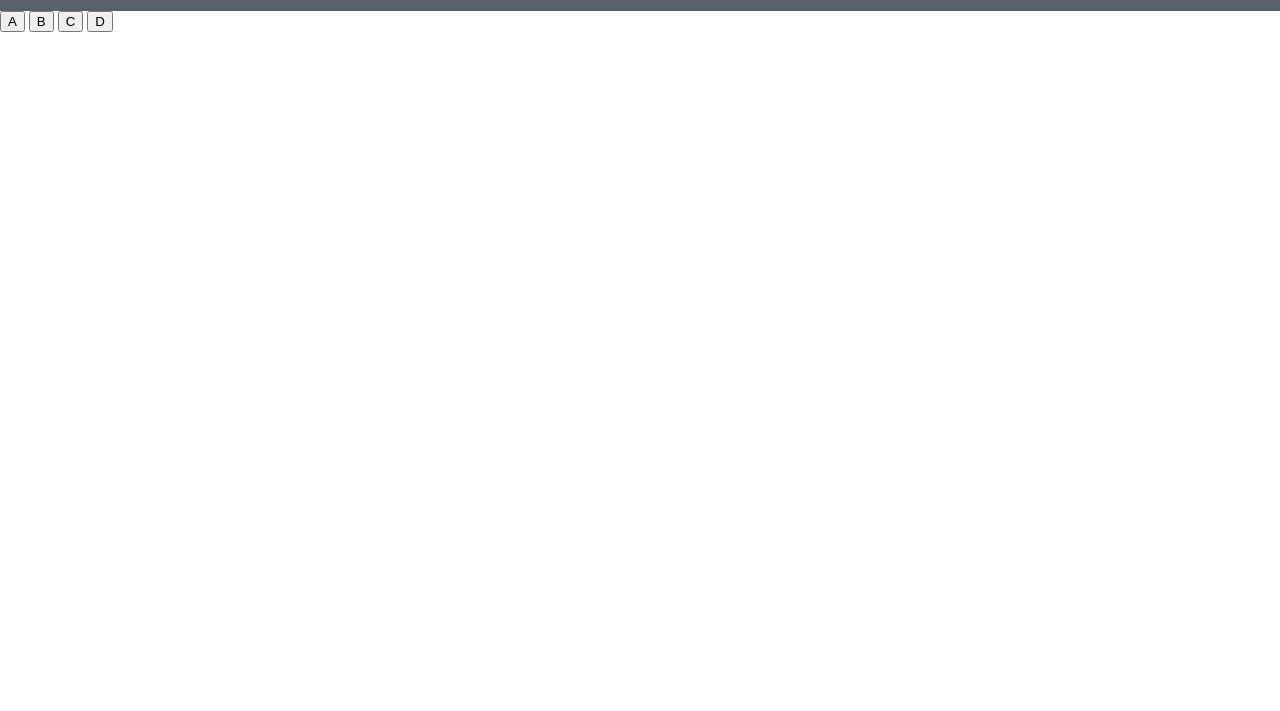
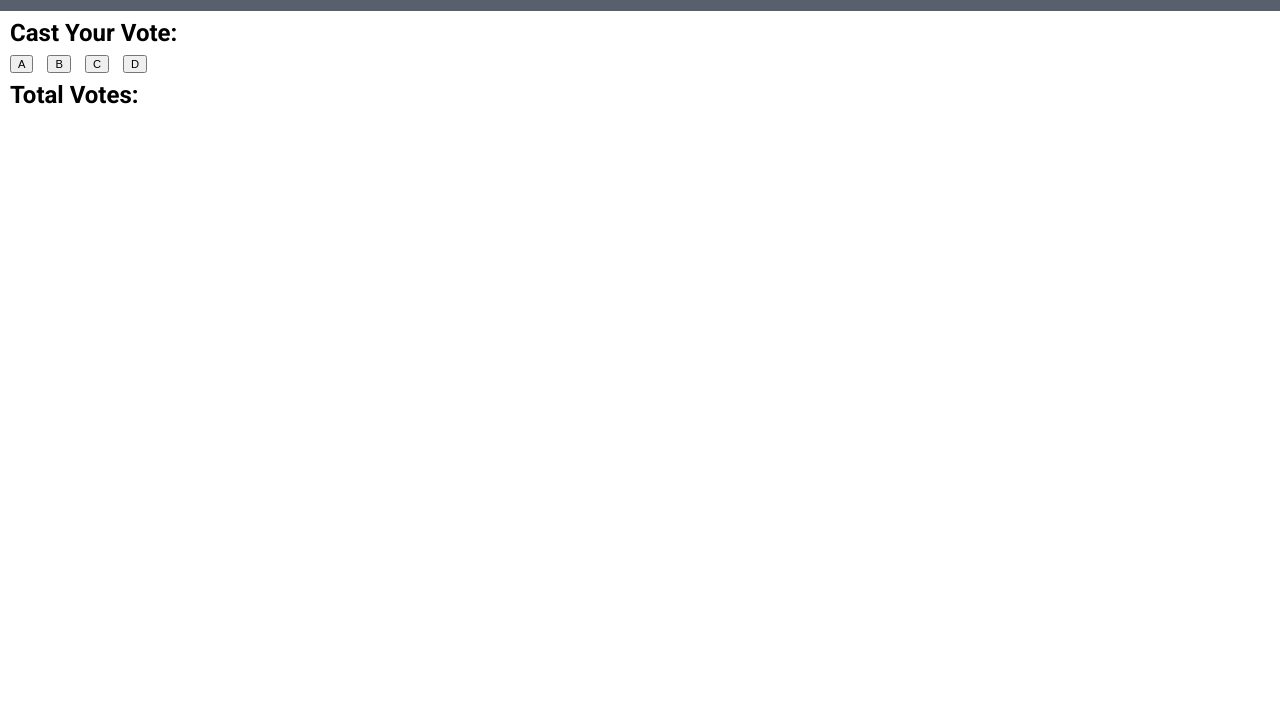
Before and after one commit to ab255/AskTheAudience, a website: page public/index.html in a window 1280 px wide. Shown: the part 89-800 px from the top of the page. Drawn offline with nearby package versions, Linux system fonts and the light colour scheme; no server answers.

Commit message:
add more styling

```diff
--- a/public/index.html
+++ b/public/index.html
@@ -13,7 +13,7 @@
     </header>
     <main>
       <div id="status-message"></div>
-
+      <h2>Cast Your Vote:</h2>
       <div id="choices">
         <button>A</button>
         <button>B</button>
@@ -22,7 +22,7 @@
       </div>
     </main>
 
-
+    <h2>Total Votes:</h2>
     <div id="total-votes"></div>
 
     <div id="current-vote"></div>
--- a/public/style.css
+++ b/public/style.css
@@ -22,3 +22,30 @@ header {
   margin-right: 20px;
   font-size: 1.2em
 }
+
+#status-message {
+  margin: 10px 0 0 10px;
+}
+
+h2 {
+  font-size: 1.5em;
+  font-weight: bold;
+  margin: 10px 0 10px 10px;
+}
+
+#choices {
+  margin-left: 10px;
+}
+
+#choices button {
+  margin-right: 10px;
+  font-size: .7em;
+}
+
+#current-vote {
+  margin: 10px 0 10px 10px;
+}
+
+#total-votes {
+  margin: 10px 0 10px 10px;
+}
```
